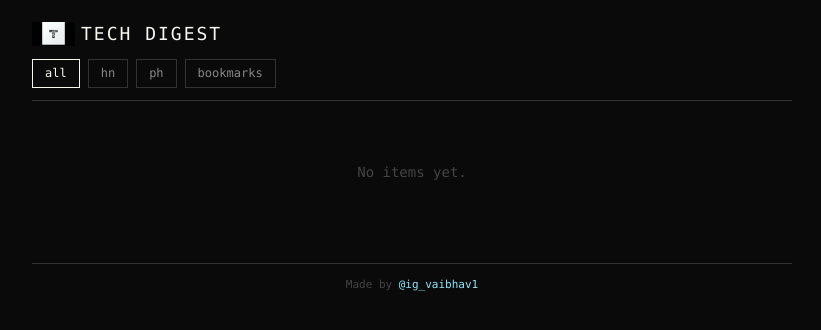
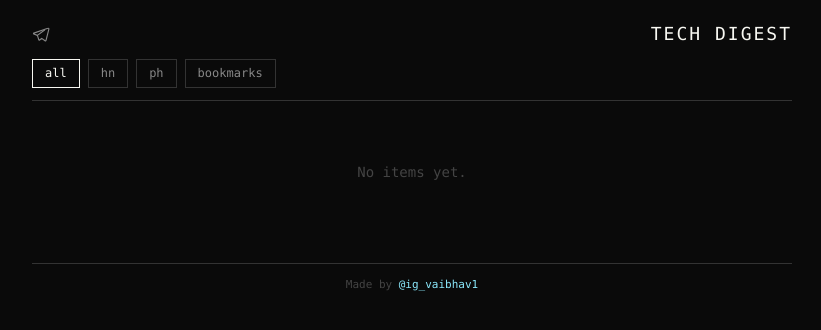
Before and after one commit to vaibhav0806/tech-digest, a FastAPI app: page / in a window 1280 px wide. Shown: the top 330 px of the page, without its empty margins (228-1049 px from the left). Run offline with FastAPI, Linux system fonts and the light colour scheme; data that the repository does not hold is empty.

Commit message:
Replace logo with Telegram icon linking to t.me/techdigestlive
Co-Authored-By: Claude Opus 4.6 <noreply@anthropic.com>

```diff
--- a/templates/index.html
+++ b/templates/index.html
@@ -26,7 +26,9 @@ body{background:#0a0a0a;color:#ccc;font-family:'SF Mono',SFMono-Regular,Consolas
 a{color:#8be9fd;text-decoration:none}
 a:hover{text-decoration:underline}
 .header{border-bottom:1px solid #333;padding-bottom:12px;margin-bottom:20px}
-.header h1{font-size:18px;color:#f8f8f2;font-weight:normal;letter-spacing:2px;text-transform:uppercase;display:flex;align-items:center}
+.header h1{font-size:18px;color:#f8f8f2;font-weight:normal;letter-spacing:2px;text-transform:uppercase;display:flex;align-items:center;justify-content:space-between}
+.tg-link{color:#888;display:flex;align-items:center}
+.tg-link:hover{color:#8be9fd;text-decoration:none}
 .tabs{display:flex;gap:8px;margin-top:10px;flex-wrap:wrap}
 .tabs a{padding:4px 12px;border:1px solid #333;color:#888;font-size:12px;text-decoration:none}
 .tabs a:hover,.tabs a.active{color:#f8f8f2;border-color:#f8f8f2}
@@ -50,7 +52,7 @@ a:hover{text-decoration:underline}
 </head>
 <body>
 <div class="header">
-  <h1><img src="/static/techdigest-small.png" alt="Tech Digest" height="24" style="vertical-align:middle;margin-right:6px">Tech Digest</h1>
+  <h1><a href="https://t.me/techdigestlive" target="_blank" rel="noopener" class="tg-link" title="Join on Telegram"><svg width="18" height="18" viewBox="0 0 24 24" fill="none" stroke="currentColor" stroke-width="1.5" stroke-linecap="round" stroke-linejoin="round"><path d="M21.2 4.4 2.4 10.8c-.6.2-.6 1.1 0 1.3l4.8 1.7 1.8 5.8c.2.5.8.7 1.2.4l2.7-2.2 4.5 3.3c.5.4 1.2.1 1.3-.5L22.5 5.4c.2-.7-.5-1.3-1.3-1z"/><path d="m7.2 13.8 9.6-7.2"/></svg></a> Tech Digest</h1>
   <nav class="tabs">
     <a href="/" class="{% if source == 'all' %}active{% endif %}">all</a>
     <a href="/?source=hn" class="{% if source == 'hn' %}active{% endif %}">hn</a>
```
